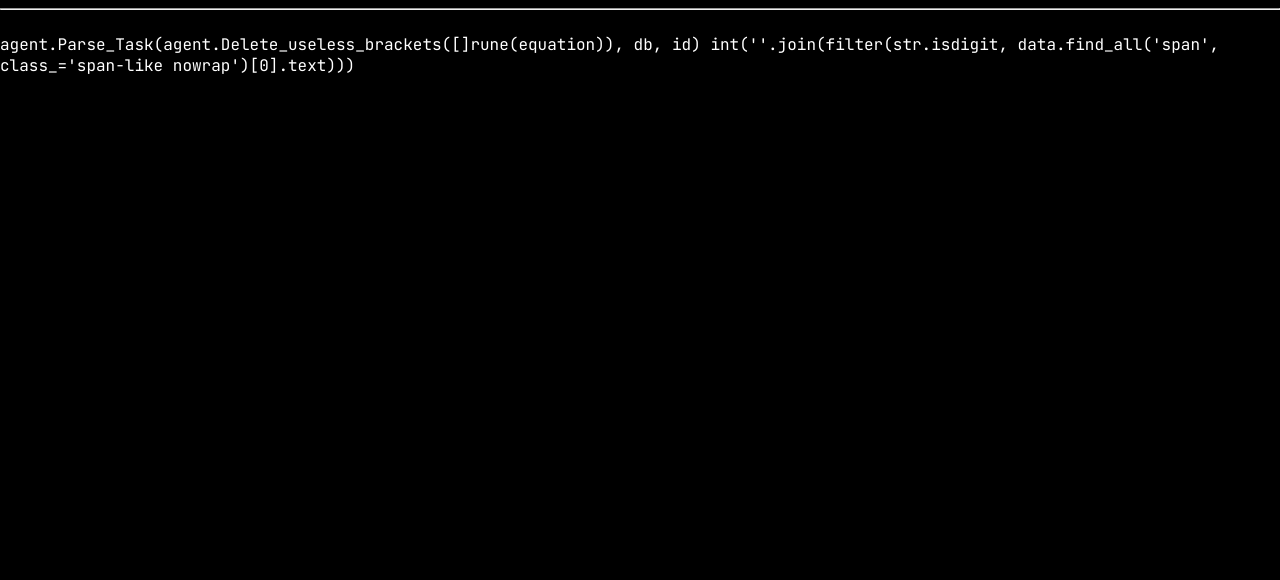
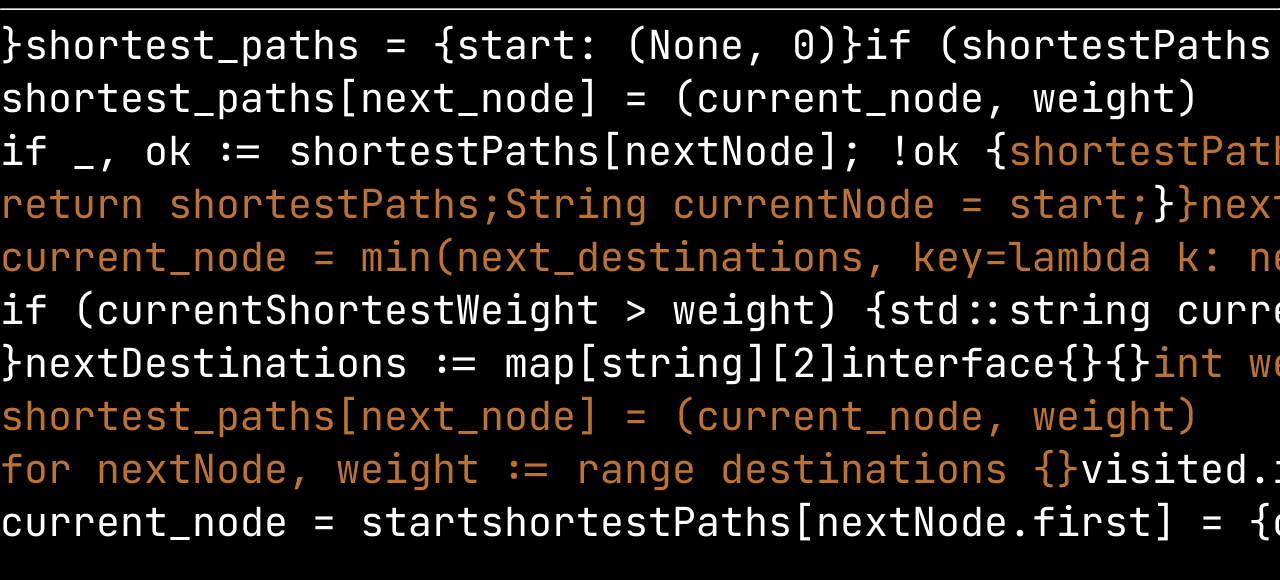
Before and after one commit to DrPepper1337/AlgoBoost, a plain HTML site: page index.html in a window 1280 px wide. Shown: the part 88-668 px from the top of the page. Drawn offline with nearby package versions, Linux system fonts and the light colour scheme; files that its build step writes are made by us from their sources; files whose address does not match are found by name.

Commit message:
added random background generation

```diff
--- a/CSS/styles.css
+++ b/CSS/styles.css
@@ -45,8 +45,11 @@ body {
 .listingsOfCode {
     color: white;
     font-family: 'JetBrains Mono', serif;
-    display: inline-block;
-    animation: marquee 10s linear infinite;
+    /*animation: marquee 10s linear infinite;*/
+    overflow: hidden;
+    font-size: 5vh;
+    margin: 0;
+    white-space: nowrap;
 }
 
 @keyframes marquee {
--- a/JS/script.js
+++ b/JS/script.js
@@ -0,0 +1,19 @@
+let arOfFunctions = ["def dextra(graph, start):", "shortest_paths = {start: (None, 0)}", "current_node = start", "visited = set()", "while current_node is not None:", "visited.add(current_node)", "destinations = graph[current_node]", "weight_to_current_node = shortest_paths[current_node][1]", "for next_node, weight in destinations.items():", "weight = weight_to_current_node + weight", "if next_node not in shortest_paths: shortest_paths[next_node] = (current_node, weight)", "else: current_shortest_weight = shortest_paths[next_node][1]", "if current_shortest_weight > weight:", "shortest_paths[next_node] = (current_node, weight)", "next_destinations = {node: shortest_paths[node] for node in shortest_paths if node not in visited}", "if not next_destinations:", "return shortest_paths", "current_node = min(next_destinations, key=lambda k: next_destinations[k][1])", "return shortest_paths",
+    "func dextra(graph map[string]map[string]int, start string) map[string][2]interface{} {", "shortestPaths := map[string][2]interface{}{start: {nil, 0}}", "currentNode := start", "visited := map[string]bool{}", "for currentNode != \"\" {", "visited[currentNode] = true", "destinations := graph[currentNode]", "weightToCurrentNode := shortestPaths[currentNode][1].(int)", "for nextNode, weight := range destinations {", "weight += weightToCurrentNode", "if _, ok := shortestPaths[nextNode]; !ok {", "shortestPaths[nextNode] = [2]interface{}{currentNode, weight}", "} else {", "currentShortestWeight := shortestPaths[nextNode][1].(int)", "if currentShortestWeight > weight {", "shortestPaths[nextNode] = [2]interface{}{currentNode, weight}", "}", "}", "}", "nextDestinations := map[string][2]interface{}{}", "for node, path := range shortestPaths {", "if !visited[node] {", "nextDestinations[node] = path", "}", "}", "if len(nextDestinations) == 0 {", "return shortestPaths", "}", "minNode := \"\"", "minWeight := int(^uint(0) >> 1)", "for node, path := range nextDestinations {", "if path[1].(int) < minWeight {", "minNode = node", "minWeight = path[1].(int)", "}", "}", "currentNode = minNode", "}", "return shortestPaths", "}",
+    "public static Map<String, Object[]> dextra(Map<String, Map<String, Integer>> graph, String start) {", "Map<String, Object[]> shortestPaths = new HashMap<>();", "shortestPaths.put(start, new Object[]{null, 0});", "String currentNode = start;", "Set<String> visited = new HashSet<>();", "while (currentNode != null) {", "visited.add(currentNode);", "Map<String, Integer> destinations = graph.get(currentNode);", "int weightToCurrentNode = (int) shortestPaths.get(currentNode)[1];", "for (Map.Entry<String, Integer> nextNode : destinations.entrySet()) {", "int weight = weightToCurrentNode + nextNode.getValue();", "if (!shortestPaths.containsKey(nextNode.getKey())) {", "shortestPaths.put(nextNode.getKey(), new Object[]{currentNode, weight});", "} else {", "int currentShortestWeight = (int) shortestPaths.get(nextNode.getKey())[1];", "if (currentShortestWeight > weight) {", "shortestPaths.put(nextNode.getKey(), new Object[]{currentNode, weight});", "}", "}", "}", "String nextNode = null;", "int minWeight = Integer.MAX_VALUE;", "for (Map.Entry<String, Object[]> path : shortestPaths.entrySet()) {", "if (!visited.contains(path.getKey()) && (int) path.getValue()[1] < minWeight) {", "nextNode = path.getKey();", "minWeight = (int) path.getValue()[1];", "}", "}", "currentNode = nextNode;", "}", "return shortestPaths;", "}",
+    "std::map<std::string, std::pair<std::string, int>> dextra(const std::map<std::string, std::map<std::string, int>>& graph, const std::string& start) {", "std::map<std::string, std::pair<std::string, int>> shortestPaths;", "shortestPaths[start] = {\"\", 0};", "std::string currentNode = start;", "std::set<std::string> visited;", "while (!currentNode.empty()) {", "visited.insert(currentNode);", "const auto& destinations = graph.at(currentNode);", "int weightToCurrentNode = shortestPaths[currentNode].second;", "for (const auto& nextNode : destinations) {", "int weight = weightToCurrentNode + nextNode.second;", "if (shortestPaths.find(nextNode.first) == shortestPaths.end()) {", "shortestPaths[nextNode.first] = {currentNode, weight};", "} else if (shortestPaths[nextNode.first].second > weight) {", "shortestPaths[nextNode.first] = {currentNode, weight};", "}", "}", "std::string nextNode;", "int minWeight = std::numeric_limits<int>::max();", "for (const auto& path : shortestPaths) {", "if (visited.find(path.first) == shortestPaths.end() && path.second.second < minWeight) {", "nextNode = path.first;", "minWeight = path.second.second;", "}", "}", "currentNode = nextNode;", "}", "return shortestPaths;", "}",
+    "print('Hello world')", "fmt.Println('Hello world')", "System.out.println('Hello world')", "Console.WriteLine('Hello world')", "echo 'Hello world'"];
+arrOfColors = ['#bb7237', '#ffffff'];
+canvas = document.createElement("canvas");
+context = canvas.getContext("2d");
+context.font = "5vh JetBrains Mono";
+for (let i = 1; i < document.getElementsByClassName("listingsOfCode").length + 1; i++) {
+    let elem, newSt;
+    let st = "";
+    while (context.measureText(st).width < window.screen.width) {
+        elem = document.getElementById("LOF" + i);
+        newSt = arOfFunctions[Math.floor(Math.random() * arOfFunctions.length)];
+        elem.innerHTML = elem.innerHTML + `<span style="color: ${arrOfColors[Math.floor(Math.random() * arrOfColors.length)]}">` + newSt + "</span>";
+        st += newSt;
+    }
+}
--- a/index.html
+++ b/index.html
@@ -3,12 +3,12 @@
 <head>
     <meta charset="utf-8">
     <meta name="viewport" content="width=device-width, initial-scale=1.0">
-  <link rel="stylesheet" href="../AlgoBoostWeb/CSS/styles.css">
-  <script src="../AlgoBoostWeb/JS/script.js"></script>
+    <link rel="stylesheet" href="CSS/styles.css">
     <title>AlgoBoost</title>
     <link rel="preconnect" href="https://fonts.googleapis.com">
     <link rel="preconnect" href="https://fonts.gstatic.com" crossorigin>
-  <link href="https://fonts.googleapis.com/css2?family=Space+Mono:ital,wght@0,400;0,700;1,400;1,700&display=swap" rel="stylesheet">
+    <link href="https://fonts.googleapis.com/css2?family=Space+Mono:ital,wght@0,400;0,700;1,400;1,700&display=swap"
+          rel="stylesheet">
     <link href='https://fonts.googleapis.com/css?family=JetBrains Mono' rel='stylesheet'>
 </head>
 <body>
@@ -25,13 +25,17 @@
 <hr style="color:white">
 
 <div class="background">
-    <p class="listingsOfCode">agent.Parse_Task(agent.Delete_useless_brackets([]rune(equation)), db, id) int(''.join(filter(str.isdigit, data.find_all('span', class_='span-like nowrap')[0].text)))</p>
-<!--    <p class="listingsOfCode">abracadabra</p>-->
-<!--    <p class="listingsOfCode">abracadabra</p>-->
-<!--    <p class="listingsOfCode">abracadabra</p>-->
-<!--    <p class="listingsOfCode">abracadabra</p>-->
-<!--    <p class="listingsOfCode">abracadabra</p>-->
-<!--    <p class="listingsOfCode">abracadabra</p>-->
+    <p class="listingsOfCode" id="LOF1"></p>
+    <p class="listingsOfCode" id="LOF2"></p>
+    <p class="listingsOfCode" id="LOF3"></p>
+    <p class="listingsOfCode" id="LOF4"></p>
+    <p class="listingsOfCode" id="LOF5"></p>
+    <p class="listingsOfCode" id="LOF6"></p>
+    <p class="listingsOfCode" id="LOF7"></p>
+    <p class="listingsOfCode" id="LOF8"></p>
+    <p class="listingsOfCode" id="LOF9"></p>
+    <p class="listingsOfCode" id="LOF10"></p>
 </div>
+<script src="JS/script.js"></script>
 </body>
 </html>
```
Lines whose indentation alone changed are shown as unchanged.
